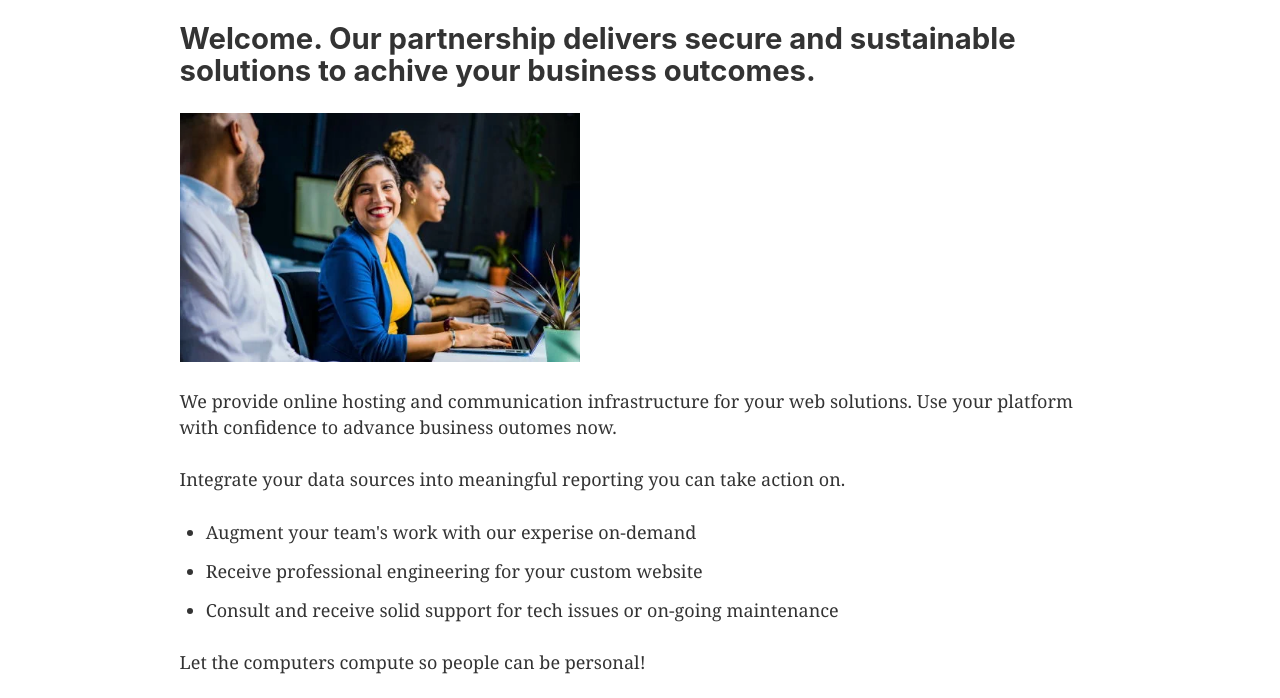
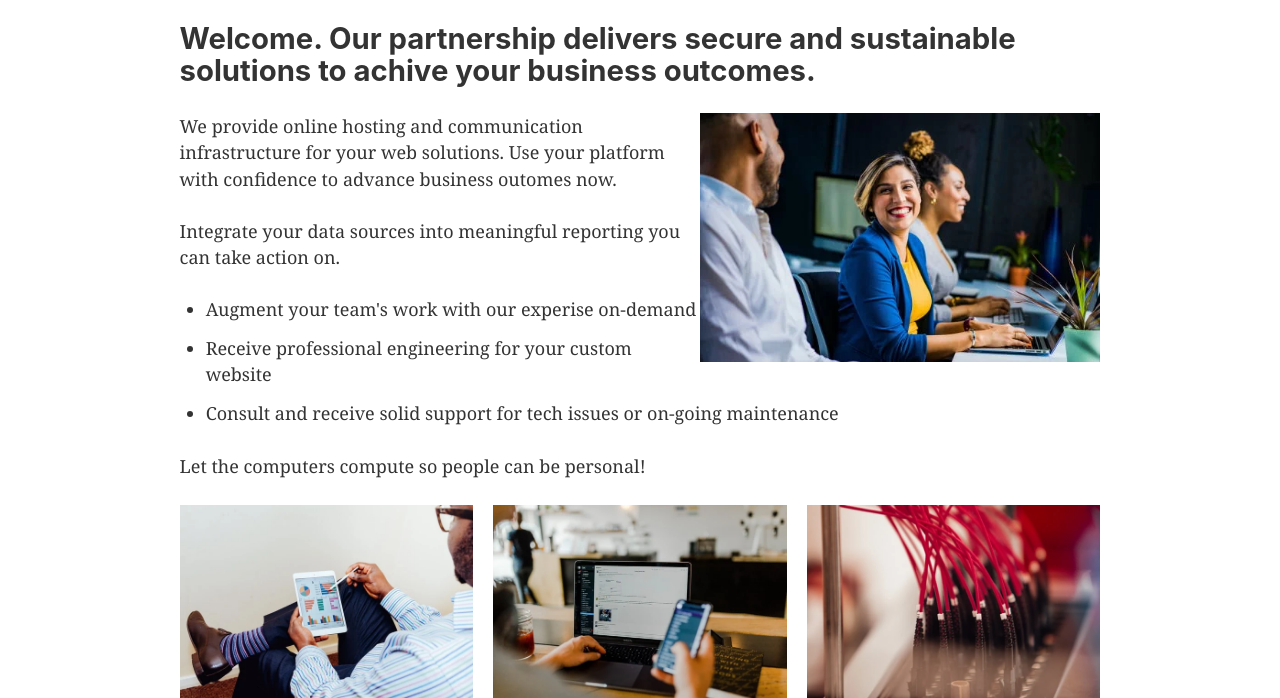
Before and after one commit to kahu5/gatsbyjs, a Gatsby site: page / in a window 1280 px wide. Shown: the part 100-798 px from the top of the page. Built offline with nearby package versions, Linux system fonts and the light colour scheme; Gatsby itself is replaced by a stand-in of ours.

Commit message:
Update layout.css

```diff
--- a/src/components/layout.css
+++ b/src/components/layout.css
@@ -595,3 +595,7 @@
     font-size: 100%;
   }
 }
+.paragraphImage{
+  position:relative;
+  float:right;
+}
```
